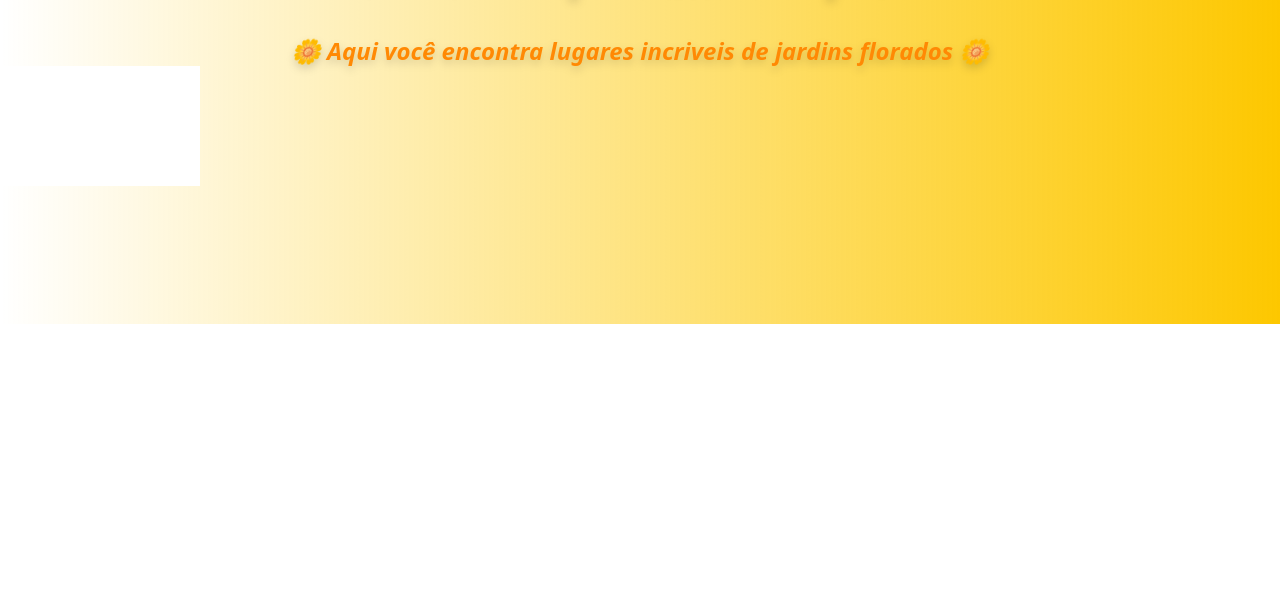
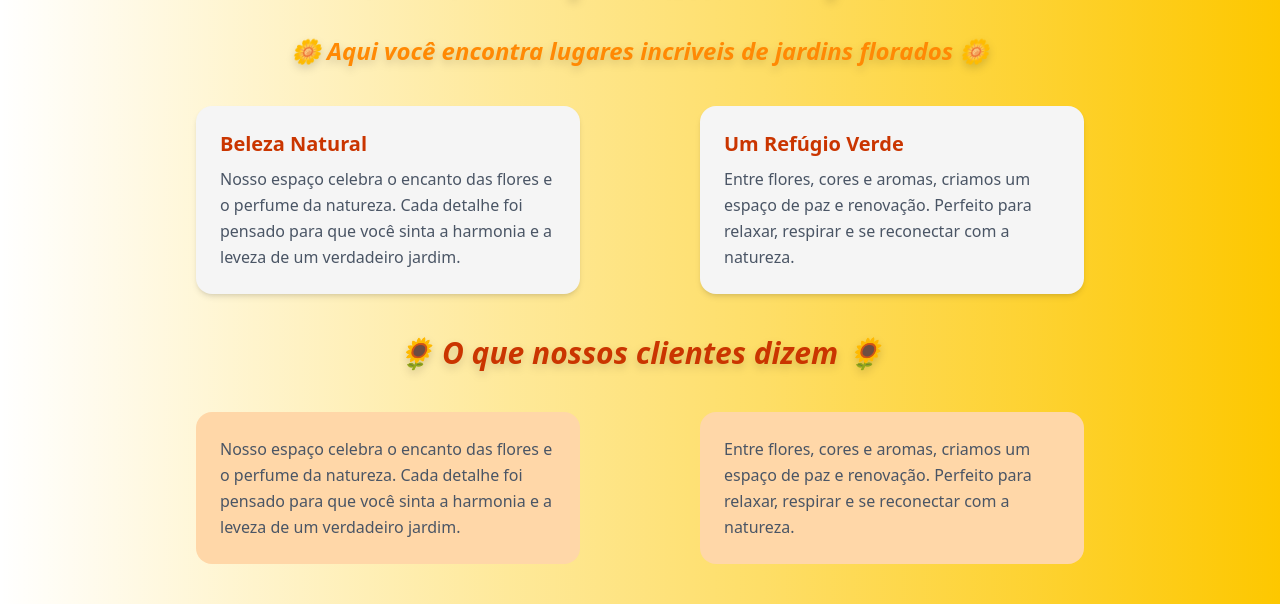
Before and after one commit to RafaelaSsilva28/Aulas_Lima, a plain HTML site: page TAILWIND/exercicio/Pag03.html in a window 1280 px wide. Shown: the part 476-1080 px from the top of the page. Before the commit the page ends 800 px from the top, so only its background shows below. Drawn offline with nearby package versions, Linux system fonts and the light colour scheme; a web font is replaced by a local one.

Commit message:
TAILWIND

```diff
--- a/TAILWIND/exercicio/Pag03.html
+++ b/TAILWIND/exercicio/Pag03.html
@@ -25,13 +25,39 @@
         <section>
         <img src="https://cdn.pixabay.com/photo/2025/09/19/09/54/flower-9842886_1280.jpg" alt="paissagem" class="w-800 h-96 mx-w-xl mx-auto rouded-xl shadow-lg ring-gray-200 mb-10">
         <h1 class="text-center text-orange-500 font-bold  text-5xl font-[mogra] drop-shadow-lg mb-10"> Nosso recanto especialmente para você ! </h1>
-        <h2 class="leading-tight text-center italic font-bold text-2xl text-orange-400 font-bold drop-shadow-lg "> 🌼 Aqui você encontra lugares incriveis de jardins florados 🌼 </h2>
+        <h2 class="leading-tight text-center italic font-bold text-2xl text-orange-400 font-bold drop-shadow-lg mb-10"> 🌼 Aqui você encontra lugares incriveis de jardins florados 🌼 </h2>
         </section>
-        <section>
-        <div class="md:flex md:gap-8">
-        <div class="bg-white h-30 w-50"></div>
+        <div class="flex gap-30 justify-center mb-10">
+        <div class="bg-neutral-100 shadow-md rounded-2xl p-6 w-96">
+        <h2 class="text-xl font-semibold text-orange-700 mb-2">Beleza Natural</h2>
+        <p class="text-gray-600 leading-relaxed">
+            Nosso espaço celebra o encanto das flores e o perfume da natureza.
+Cada detalhe foi pensado para que você sinta a harmonia e a leveza de um verdadeiro jardim.
+        </p>
+        </div>
+          <div class="bg-neutral-100 shadow-md rounded-2xl p-6 w-96 ">
+        <h2 class="text-xl font-semibold text-orange-700 mb-2">Um Refúgio Verde</h2>
+        <p class="text-gray-600 leading-relaxed">
+            Entre flores, cores e aromas, criamos um espaço de paz e renovação.
+Perfeito para relaxar, respirar e se reconectar com a natureza.
+        </p>
+          </div>
     </div>
+    <h4 class="leading-tight text-center italic font-bold text-3xl text-orange-700 font-bold drop-shadow-lg mb-10">🌻 O que nossos clientes dizem 🌻</h4>
     </div>
-            </section>
+         <div class="flex gap-30 justify-center mb-10">
+        <div class="bg-orange-200 rounded-2xl p-6 w-96">
+        <p class="text-gray-600 leading-relaxed">
+            Nosso espaço celebra o encanto das flores e o perfume da natureza.
+Cada detalhe foi pensado para que você sinta a harmonia e a leveza de um verdadeiro jardim.
+        </p>
+        </div>
+          <div class="bg-orange-200 rounded-2xl p-6 w-96 ">
+        <p class="text-gray-600 leading-relaxed">
+            Entre flores, cores e aromas, criamos um espaço de paz e renovação.
+Perfeito para relaxar, respirar e se reconectar com a natureza.
+        </p>
+          </div>
+    </div>
 </body>
 </html>
```
Also changed, not shown: TAILWIND/exercicio/Pag01.html (+1 -1 lines), TAILWIND/exercicio/Pag02.html (+1 -1 lines).
